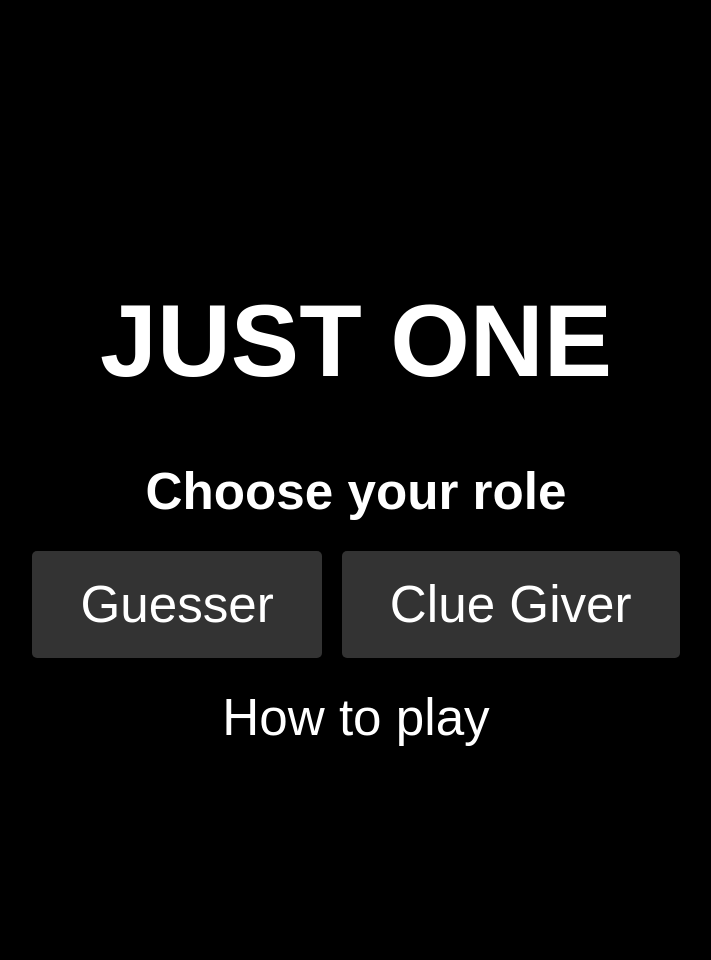
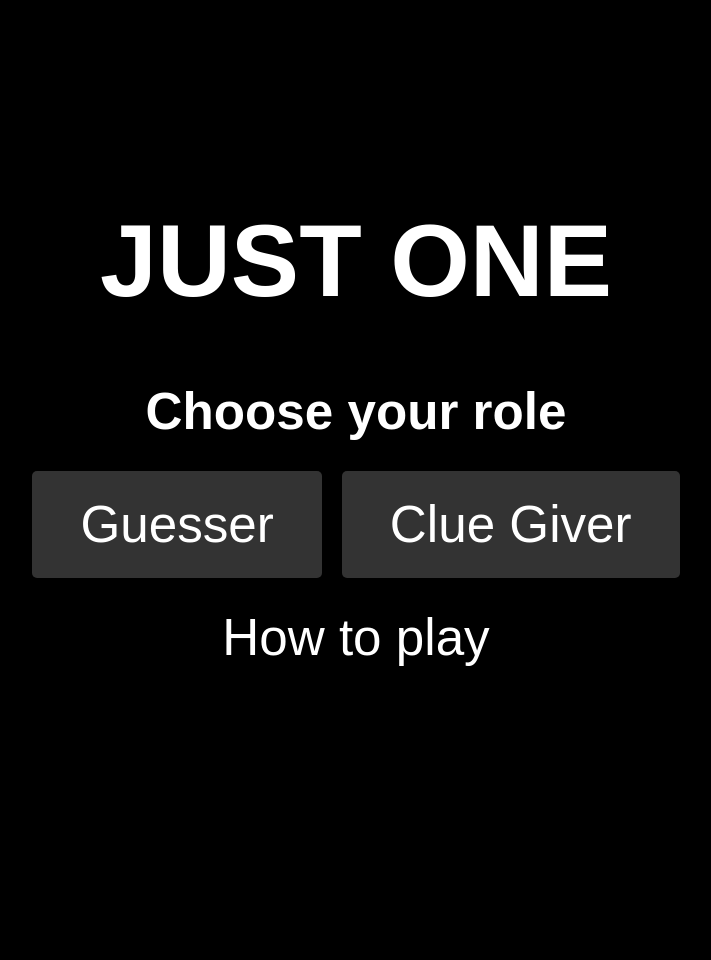
Before and after one commit to shrmtmt/just1, a Flask app: page / in a window 1280 px wide. Shown: the whole page, without its empty margins (284-995 px from the left). After the commit the page ends 666 px from the top, so only its background shows below. Run offline with Flask 3, Linux system fonts and the light colour scheme.

Commit message:
Adjust style.css

```diff
--- a/static/style.css
+++ b/static/style.css
@@ -12,9 +12,10 @@
     flex-direction: column;
     justify-content: center;
     align-items: center;
-    height: 100vh; /* Full viewport height */
-    padding-top: 10vh; /* Adjust as needed */
-    padding-bottom: 10vh; /* Adjust as needed */
+    height: 100vh;
+    /* padding-top: 10vh;
+    padding-bottom: 10vh; */
+    margin: auto;
 }
 
 .button-group {
```
